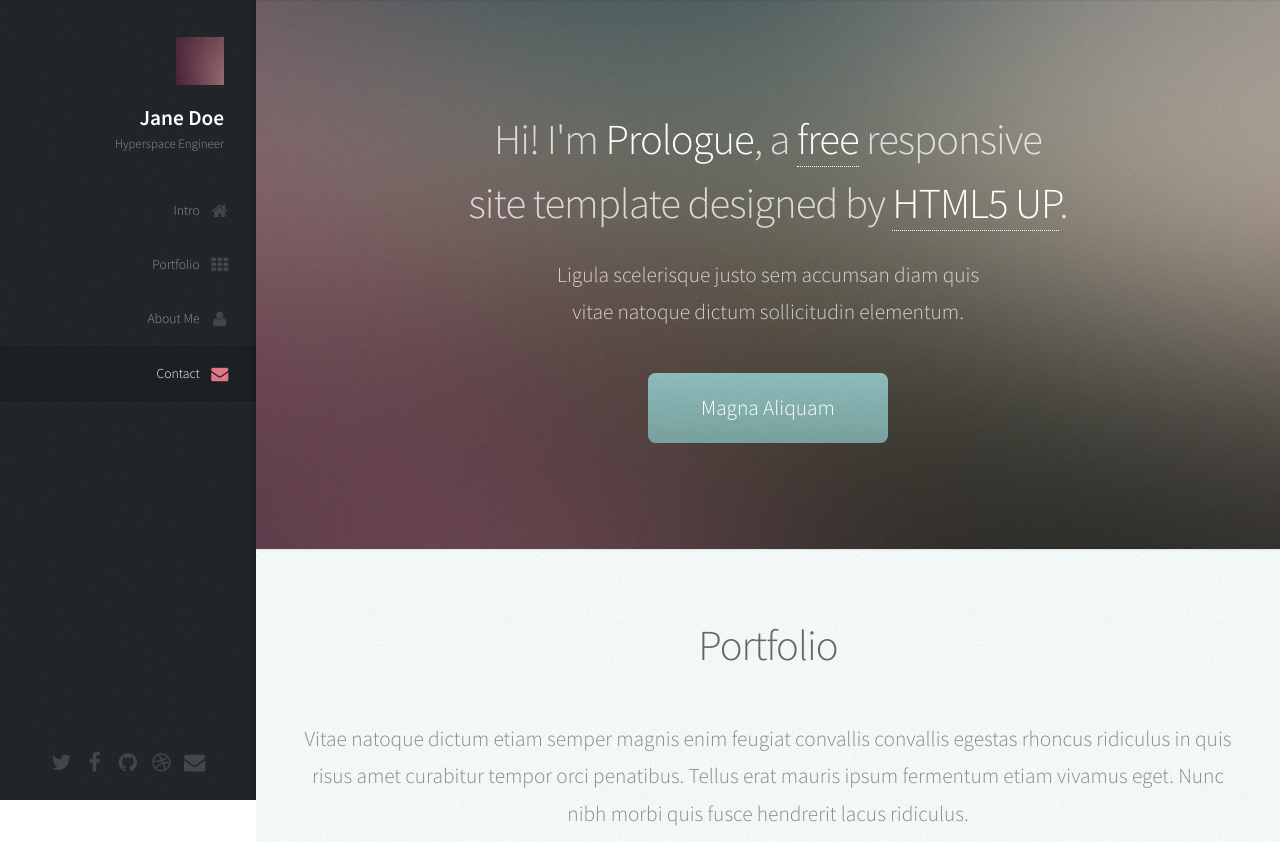
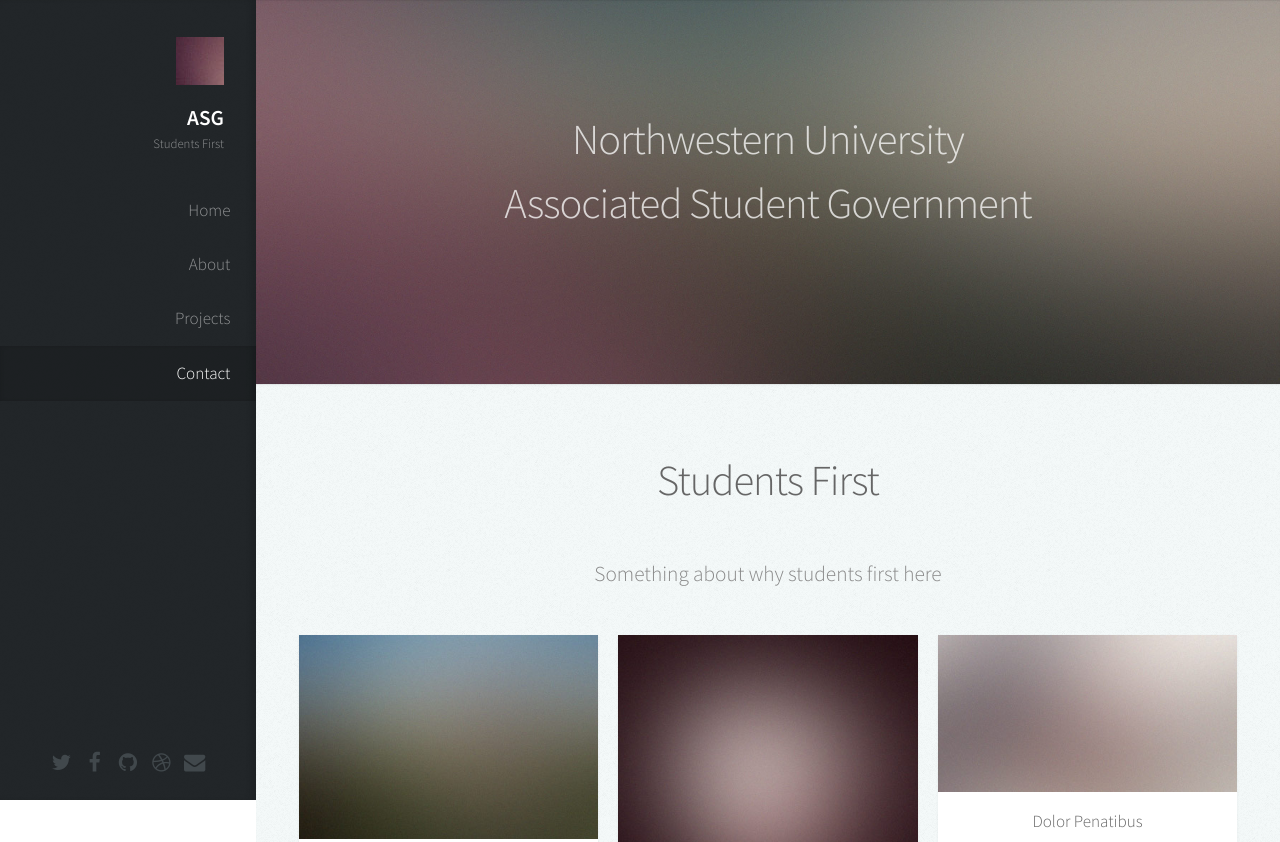
Before and after one commit to nuasg/asg-website, a plain HTML site: page index.html in a window 1280 px wide. Shown: the top 842 px of the page. Drawn offline with Linux system fonts and the light colour scheme.

Commit message:
fixing title and links

```diff
--- a/index.html
+++ b/index.html
@@ -6,13 +6,10 @@
 -->
 <html>
 	<head>
-		<title>Prologue by HTML5 UP</title>
+		<title>Northwestern University's Associated Student Government</title>
 		<meta charset="utf-8" />
 		<meta name="viewport" content="width=device-width, initial-scale=1" />
-		<!--[if lte IE 8]><script src="assets/js/ie/html5shiv.js"></script><![endif]-->
 		<link rel="stylesheet" href="assets/css/main.css" />
-		<!--[if lte IE 8]><link rel="stylesheet" href="assets/css/ie8.css" /><![endif]-->
-		<!--[if lte IE 9]><link rel="stylesheet" href="assets/css/ie9.css" /><![endif]-->
 	</head>
 	<body>
 
@@ -24,8 +21,8 @@
 					<!-- Logo -->
 						<div id="logo">
 							<span class="image avatar48"><img src="images/avatar.jpg" alt="" /></span>
-							<h1 id="title">Jane Doe</h1>
-							<p>Hyperspace Engineer</p>
+                            <br><h1 id="title">ASG</h1>
+							<p>Students First</p>
 						</div>
 
 					<!-- Nav -->
@@ -44,10 +41,10 @@
 
 							-->
 							<ul>
-								<li><a href="#top" id="top-link" class="skel-layers-ignoreHref"><span class="icon fa-home">Intro</span></a></li>
-								<li><a href="#portfolio" id="portfolio-link" class="skel-layers-ignoreHref"><span class="icon fa-th">Portfolio</span></a></li>
-								<li><a href="#about" id="about-link" class="skel-layers-ignoreHref"><span class="icon fa-user">About Me</span></a></li>
-								<li><a href="#contact" id="contact-link" class="skel-layers-ignoreHref"><span class="icon fa-envelope">Contact</span></a></li>
+								<li><a href="#top" id="top-link" class="skel-layers-ignoreHref">Home</span></a></li>
+								<li><a href="#portfolio" id="portfolio-link" class="skel-layers-ignoreHref">About</span></a></li>
+								<li><a href="#about" id="about-link" class="skel-layers-ignoreHref">Projects</span></a></li>
+								<li><a href="#contact" id="contact-link" class="skel-layers-ignoreHref">Contact</span></a></li>
 							</ul>
 						</nav>
 
@@ -76,16 +73,9 @@
 						<div class="container">
 
 							<header>
-								<h2 class="alt">Hi! I'm <strong>Prologue</strong>, a <a href="http://html5up.net/license">free</a> responsive<br />
-								site template designed by <a href="http://html5up.net">HTML5 UP</a>.</h2>
-								<p>Ligula scelerisque justo sem accumsan diam quis<br />
-								vitae natoque dictum sollicitudin elementum.</p>
+                            <h2 class="alt">Northwestern University<br>Associated Student Government</h2>
+								<p></p>
 							</header>
-
-							<footer>
-								<a href="#portfolio" class="button scrolly">Magna Aliquam</a>
-							</footer>
-
 						</div>
 					</section>
 
@@ -94,13 +84,10 @@
 						<div class="container">
 
 							<header>
-								<h2>Portfolio</h2>
-							</header>
+								<h2>Students First</h2>
+                            </header>
+                              <p>Something about why students first here </p>
 
-							<p>Vitae natoque dictum etiam semper magnis enim feugiat convallis convallis
-							egestas rhoncus ridiculus in quis risus amet curabitur tempor orci penatibus.
-							Tellus erat mauris ipsum fermentum etiam vivamus eget. Nunc nibh morbi quis
-							fusce hendrerit lacus ridiculus.</p>
 
 							<div class="row">
 								<div class="4u 12u$(mobile)">
```
